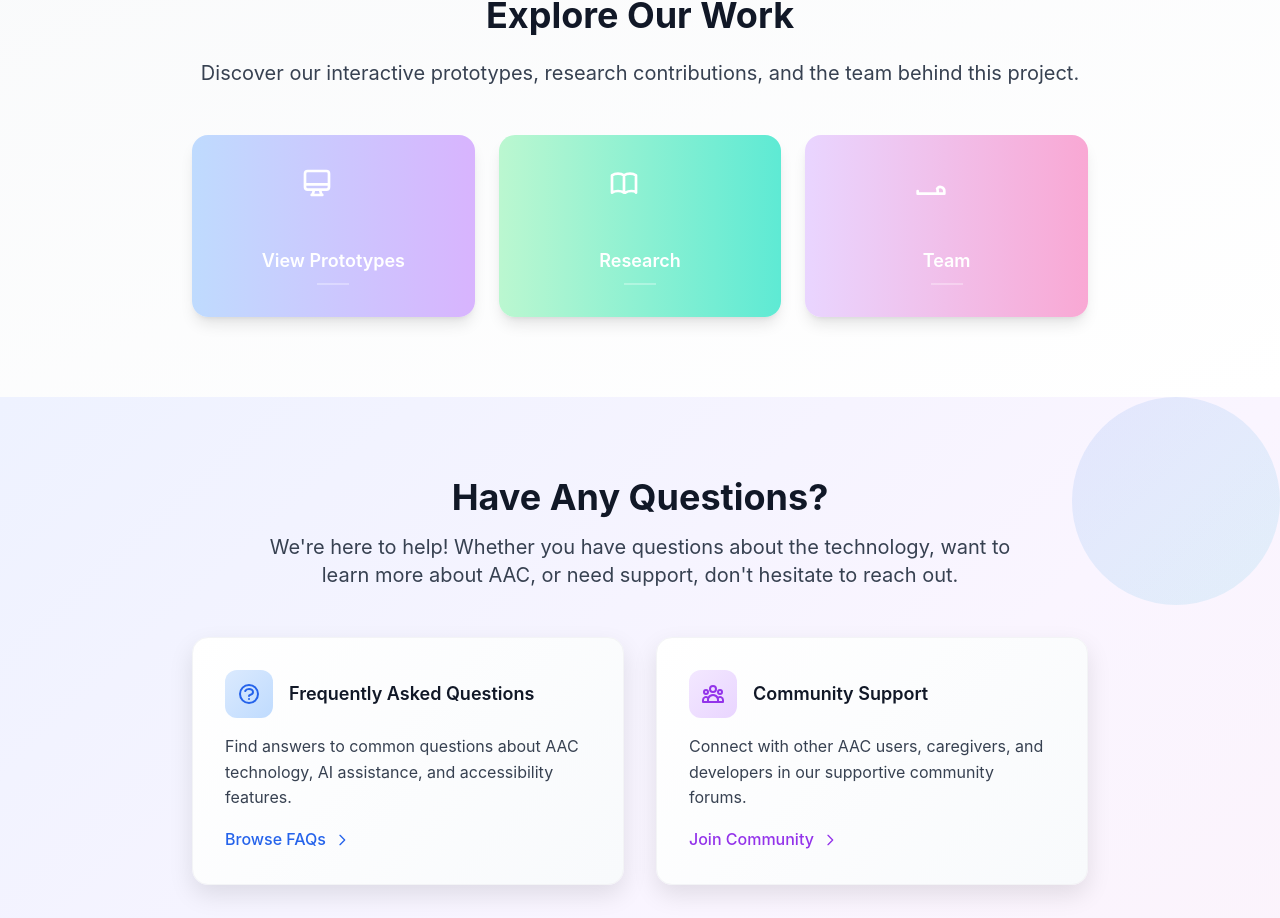
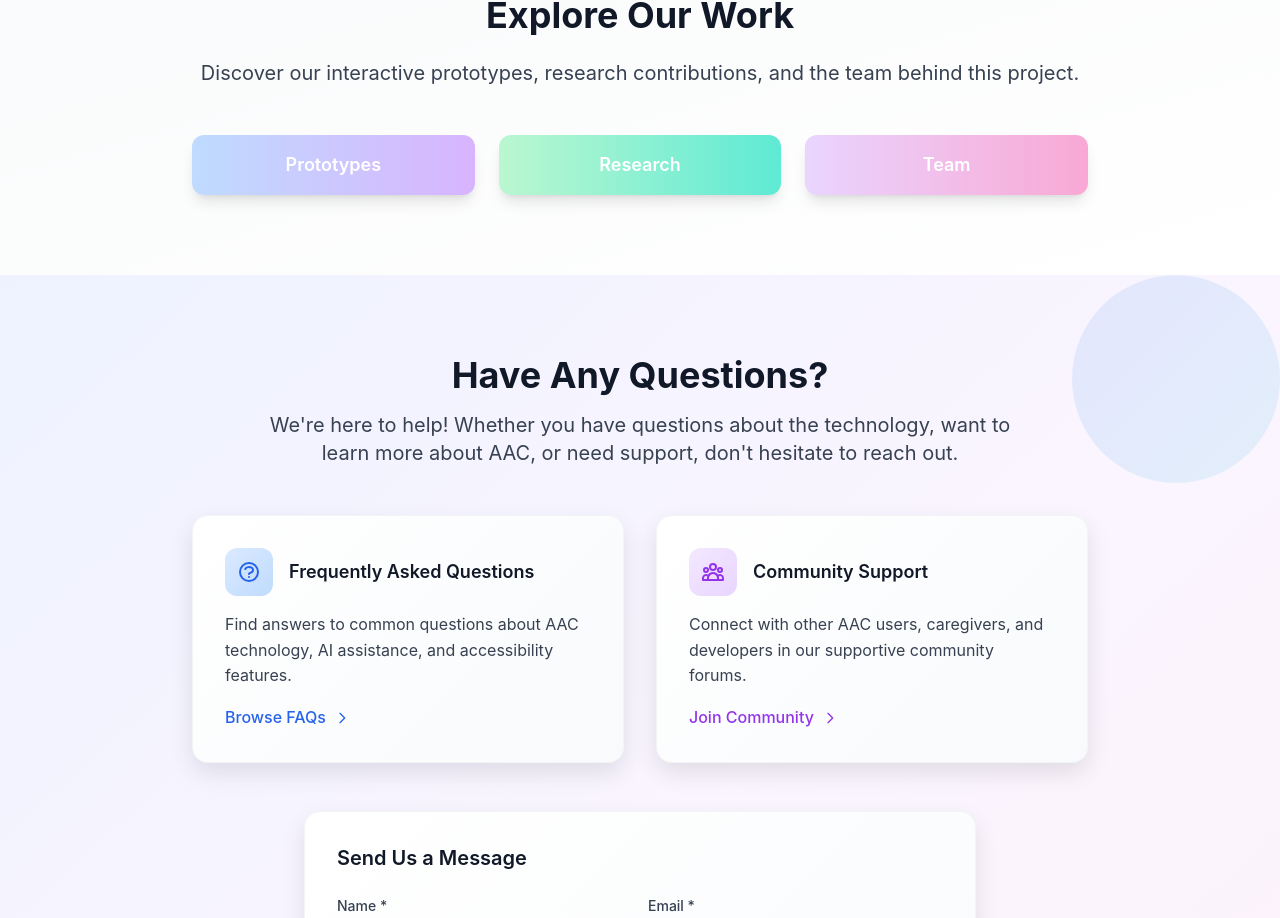
Before and after one commit to AIforAAC/AIforAAC.github.io, a Next.js app: page / in a window 1280 px wide. Shown: the part 3038-3956 px from the top of the page. Built offline with nearby package versions, Linux system fonts and the light colour scheme.

Commit message:
UI improvements: removed icons from explore buttons, made tiles smaller, renamed 'View Prototypes' to 'Prototypes'

```diff
--- a/pages/index.tsx
+++ b/pages/index.tsx
@@ -1163,23 +1163,13 @@ const NavigationButtons = ({ setActiveTab }: { setActiveTab: (tab: string) => vo
   const buttons = [
     {
       id: 'prototypes',
-      label: 'View Prototypes',
-      icon: (
-        <svg className="w-8 h-8" fill="none" stroke="currentColor" viewBox="0 0 24 24">
-          <path strokeLinecap="round" strokeLinejoin="round" strokeWidth={2} d="M9.75 17L9 20l-1 1h8l-1-1-.75-3M3 13h18M5 17h14a2 2 0 002-2V5a2 2 0 00-2-2H5a2 2 0 00-2 2v10a2 2 0 002 2z" />
-        </svg>
-      ),
+      label: 'Prototypes',
       gradient: 'from-blue-200 to-purple-300',
       hoverGradient: 'hover:from-blue-300 hover:to-purple-400'
     },
     {
       id: 'publications',
       label: 'Research',
-      icon: (
-        <svg className="w-8 h-8" fill="none" stroke="currentColor" viewBox="0 0 24 24">
-          <path strokeLinecap="round" strokeLinejoin="round" strokeWidth={2} d="M12 6.253v13m0-13C10.832 5.477 9.246 5 7.5 5S4.168 5.477 3 6.253v13C4.168 18.477 5.754 18 7.5 18s3.332.477 4.5 1.253m0-13C13.168 5.477 14.754 5 16.5 5c1.746 0 3.332.477 4.5 1.253v13C20.832 18.477 19.246 18 17.5 18c-1.746 0-3.332.477-4.5 1.253" />
-        </svg>
-      ),
       gradient: 'from-green-200 to-teal-300',
       hoverGradient: 'hover:from-green-300 hover:to-teal-400'
     },
@@ -1212,14 +1202,10 @@ const NavigationButtons = ({ setActiveTab }: { setActiveTab: (tab: string) => vo
               <button
                 key={button.id}
                 onClick={() => setActiveTab(button.id)}
-                className={`group relative overflow-hidden bg-gradient-to-r ${button.gradient} ${button.hoverGradient} text-white rounded-2xl p-8 shadow-lg hover:shadow-xl transition-all duration-300 transform hover:-translate-y-2 hover:scale-105`}
+                className={`group relative overflow-hidden bg-gradient-to-r ${button.gradient} ${button.hoverGradient} text-white rounded-xl p-4 shadow-lg hover:shadow-xl transition-all duration-300 transform hover:-translate-y-2 hover:scale-105`}
               >
                 <div className="flex flex-col items-center">
-                  <div className="w-16 h-16 mb-4 group-hover:scale-110 transition-transform duration-300">
-                    {button.icon}
-                  </div>
-                  <h3 className="text-lg font-semibold mb-2">{button.label}</h3>
-                  <div className="w-8 h-0.5 bg-white/30 group-hover:bg-white/60 transition-colors duration-300"></div>
+                  <h3 className="text-lg font-semibold">{button.label}</h3>
                 </div>
                 <div className="absolute inset-0 bg-white/10 opacity-0 group-hover:opacity-100 transition-opacity duration-300"></div>
               </button>
```
